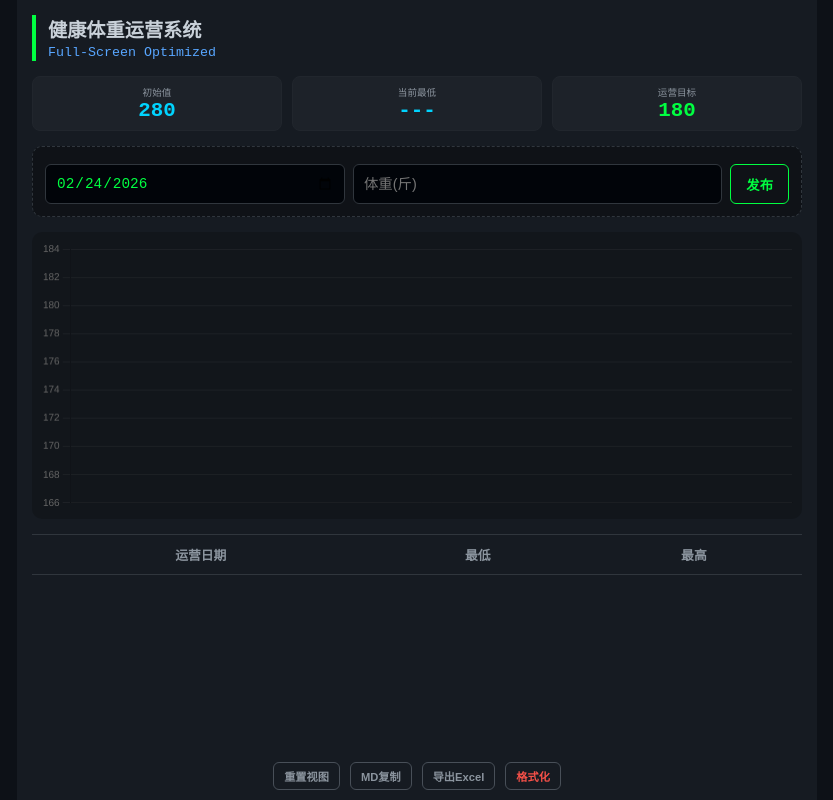
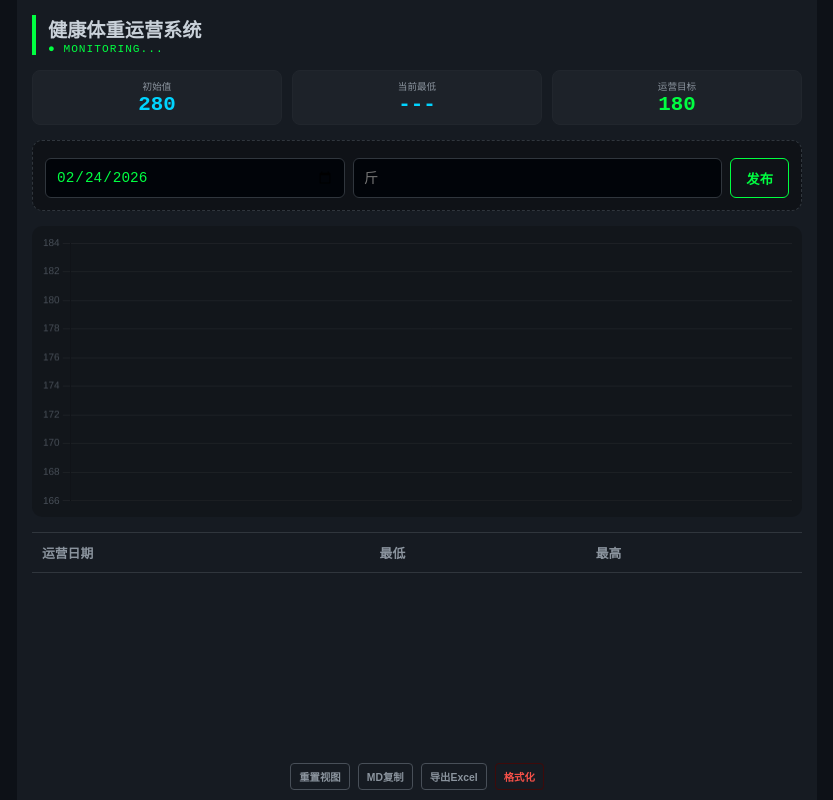
Before and after one commit to Alex968/weight-tracker, a plain HTML site: page index.html in a window 1280 px wide. Both pictures are taken after a click on the button "MD复制". Shown: the whole page, without its empty margins (223-1056 px from the left). Drawn offline with nearby package versions, Linux system fonts and the light colour scheme; some packages are replaced by stand-ins of ours; a script that the page names is missing.

Commit message:
Update index.html

```diff
--- a/index.html
+++ b/index.html
@@ -12,7 +12,6 @@
     <style>
         :root { --green: #00ff41; --blue: #00d4ff; --red: #f85149; --bg: #0d1117; --card: #161b22; }
 
-        /* 核心适配：锁定视口高度，禁止全文滚动 */
         body {
             background: var(--bg); color: #c9d1d9; font-family: 'PingFang SC', monospace;
             margin: 0; padding: 0; height: 100vh; overflow: hidden;
@@ -26,7 +25,15 @@
             box-sizing: border-box;
         }
 
+        /* 标题动态效果 */
         .header { border-left: 4px solid var(--green); padding-left: 12px; margin: 15px 0; flex-shrink: 0; }
+        .monitoring-tag {
+            color: var(--green);
+            font-size: 0.7rem;
+            letter-spacing: 1px;
+            animation: blink 2s infinite;
+        }
+        @keyframes blink { 0% { opacity: 1; } 50% { opacity: 0.4; } 100% { opacity: 1; } }
 
         .stats { display: grid; grid-template-columns: repeat(3, 1fr); gap: 10px; margin-bottom: 15px; flex-shrink: 0; }
         .stat-box { background: rgba(255,255,255,0.03); padding: 8px; border-radius: 8px; text-align: center; border: 1px solid #21262d; }
@@ -39,18 +46,16 @@
         #weightIn { flex: 1.5; }
         button { background: transparent; border: 1px solid var(--green); color: var(--green); padding: 8px 15px; border-radius: 6px; cursor: pointer; font-weight: bold; flex-shrink: 0; }
 
-        /* 图表高度自适应 */
-        .chart-container { flex: 1; min-height: 200px; background: rgba(0,0,0,0.2); border-radius: 10px; padding: 8px; position: relative; margin-bottom: 15px; }
+        .chart-container { flex: 1; min-height: 180px; background: rgba(0,0,0,0.2); border-radius: 10px; padding: 8px; position: relative; margin-bottom: 15px; }
 
-        /* 历史表格改为局部滚动 */
         .table-wrapper { flex: 0.8; overflow-y: auto; border-top: 1px solid #30363d; -webkit-overflow-scrolling: touch; }
         table { width: 100%; border-collapse: collapse; font-size: 0.8rem; }
-        th { position: sticky; top: 0; background: var(--card); z-index: 10; padding: 10px; border-bottom: 1px solid #30363d; color: #8b949e; }
+        th { position: sticky; top: 0; background: var(--card); z-index: 10; padding: 10px; border-bottom: 1px solid #30363d; color: #8b949e; text-align: left; }
         td { padding: 10px; border-bottom: 1px solid #21262d; }
         .edit-input { width: 50px; background: transparent; border: none; color: #fff; text-align: center; font-size: 0.8rem; }
 
-        .footer-tools { display: flex; gap: 10px; padding: 10px 0; justify-content: center; flex-shrink: 0; }
-        .btn-tool { border-color: #484f58; color: #8b949e; font-size: 0.7rem; padding: 5px 10px; }
+        .footer-tools { display: flex; gap: 8px; padding: 10px 0; justify-content: center; flex-shrink: 0; }
+        .btn-tool { border-color: #484f58; color: #8b949e; font-size: 0.65rem; padding: 5px 8px; border-radius: 4px; border: 1px solid #484f58; background: transparent; }
     </style>
 </head>
 <body>
@@ -58,7 +63,7 @@
 <div class="dashboard">
     <div class="header">
         <h2 style="margin:0; font-size: 1.2rem;">健康体重运营系统</h2>
-        <small style="color:#58a6ff">Full-Screen Optimized</small>
+        <div class="monitoring-tag">● MONITORING...</div>
     </div>
 
     <div class="stats">
@@ -70,7 +75,7 @@
     <div class="input-area">
         <div class="input-row">
             <input type="date" id="dateIn">
-            <input type="number" id="weightIn" step="0.1" placeholder="体重(斤)">
+            <input type="number" id="weightIn" step="0.1" placeholder="斤">
             <button onclick="save()">发布</button>
         </div>
     </div>
@@ -90,12 +95,12 @@
         <button class="btn-tool" onclick="chart.resetZoom()">重置视图</button>
         <button class="btn-tool" onclick="exportMarkdown()">MD复制</button>
         <button class="btn-tool" onclick="exportCSV()">导出Excel</button>
-        <button class="btn-tool" style="color:var(--red)" onclick="resetAll()">格式化</button>
+        <button class="btn-tool" style="color:var(--red); border-color:#3e0a0a" onclick="resetAll()">格式化</button>
     </div>
 </div>
 
 <script>
-    let dataMap = JSON.parse(localStorage.getItem('health_ops_v2.8')) || {};
+    let dataMap = JSON.parse(localStorage.getItem('health_ops_v2.9')) || {};
     let chart;
 
     window.onload = () => {
@@ -111,14 +116,18 @@
         const targetDate = new Date(dateRaw).toLocaleDateString();
         if(!dataMap[targetDate]) { dataMap[targetDate] = { min: val, max: val }; }
         else { dataMap[targetDate].min = Math.min(dataMap[targetDate].min, val); dataMap[targetDate].max = Math.max(dataMap[targetDate].max, val); }
-        localStorage.setItem('health_ops_v2.8', JSON.stringify(dataMap));
+        localStorage.setItem('health_ops_v2.9', JSON.stringify(dataMap));
         document.getElementById('weightIn').value = '';
         render();
     }
 
     function updateVal(date, type, val) {
         const nVal = parseFloat(val);
-        if(!isNaN(nVal)) { dataMap[date][type] = nVal; localStorage.setItem('health_ops_v2.8', JSON.stringify(dataMap)); render(); }
+        if(!isNaN(nVal)) {
+            dataMap[date][type] = nVal;
+            localStorage.setItem('health_ops_v2.9', JSON.stringify(dataMap));
+            render();
+        }
     }
 
     function render() {
@@ -148,17 +157,34 @@
             options: {
                 responsive: true, maintainAspectRatio: false,
                 scales: {
-                    y: { suggestedMin: 175, grid: { color: 'rgba(255,255,255,0.05)' }, ticks: { font: {size: 10} } },
-                    x: { ticks: { font: {size: 10} } }
+                    y: { suggestedMin: 175, grid: { color: 'rgba(255,255,255,0.05)' }, ticks: { font: {size: 10}, color: '#484f58' } },
+                    x: { ticks: { font: {size: 10}, color: '#484f58' } }
                 },
-                plugins: { legend: { display: false }, zoom: { pan: { enabled: true, mode: 'xy' }, zoom: { wheel: { enabled: true }, pinch: { enabled: true }, mode: 'xy' } } }
+                plugins: {
+                    legend: { display: false },
+                    zoom: { pan: { enabled: true, mode: 'xy' }, zoom: { wheel: { enabled: true }, pinch: { enabled: true }, mode: 'xy' } }
+                }
             }
         });
     }
 
-    function exportMarkdown() { /* 同前 */ }
-    function exportCSV() { /* 同前 */ }
-    function resetAll() { if(confirm("确定清除？")) { dataMap = {}; localStorage.clear(); render(); } }
+    function exportMarkdown() {
+        const sortedDates = Object.keys(dataMap).sort((a,b) => new Date(a) - new Date(b));
+        let md = "| 日期 | 最低 | 最高 |\n| --- | --- | --- |\n";
+        sortedDates.forEach(d => md += `| ${d} | ${dataMap[d].min} | ${dataMap[d].max} |\n`);
+        const el = document.createElement('textarea'); el.value = md; document.body.appendChild(el); el.select(); document.execCommand('copy'); document.body.removeChild(el);
+        alert("Markdown 已复制");
+    }
+
+    function exportCSV() {
+        const sortedDates = Object.keys(dataMap).sort((a,b) => new Date(a) - new Date(b));
+        let csv = "\ufeff日期,最低(斤),最高(斤)\n";
+        sortedDates.forEach(d => csv += `${d},${dataMap[d].min},${dataMap[d].max}\n`);
+        const blob = new Blob([csv], { type: 'text/csv;charset=utf-8;' });
+        const link = document.createElement("a"); link.href = URL.createObjectURL(blob); link.download = `health_ops_data.csv`; link.click();
+    }
+
+    function resetAll() { if(confirm("确定清除所有数据？")) { dataMap = {}; localStorage.clear(); render(); } }
 </script>
 </body>
 </html>
```
